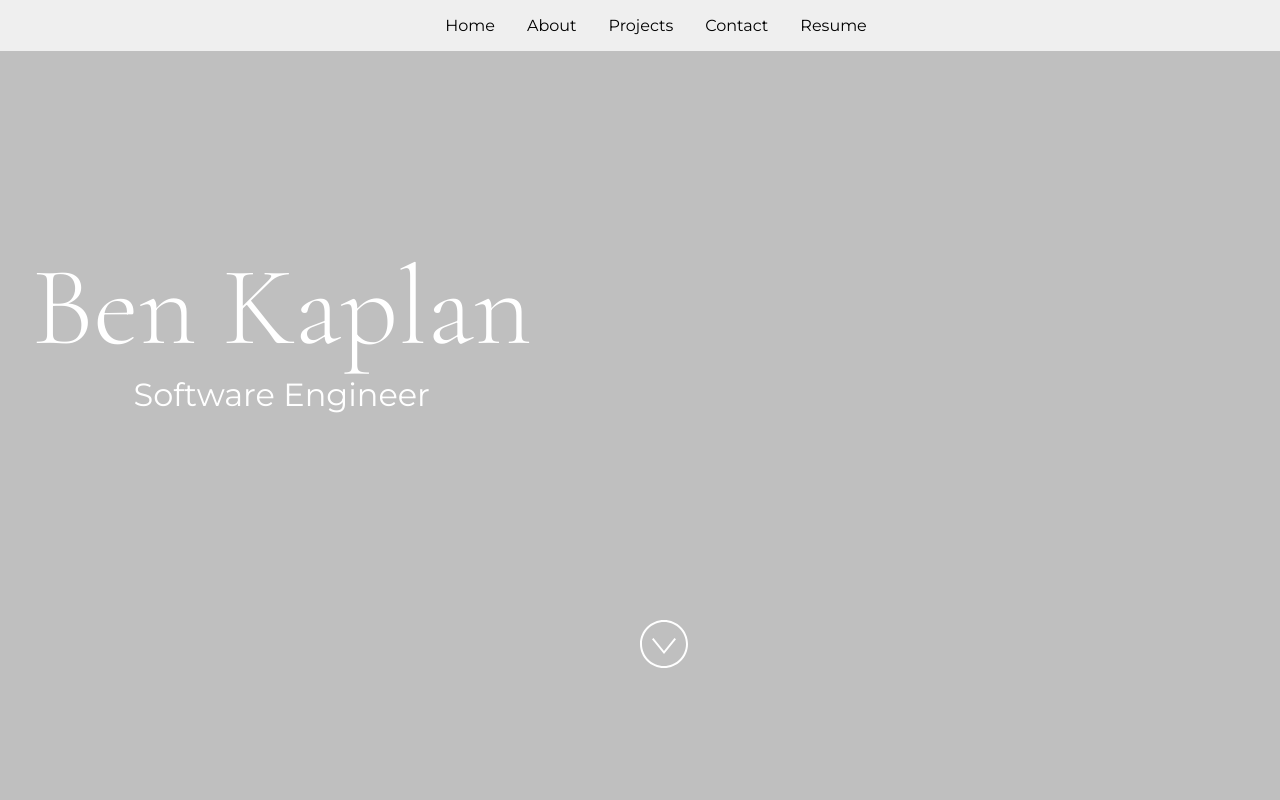
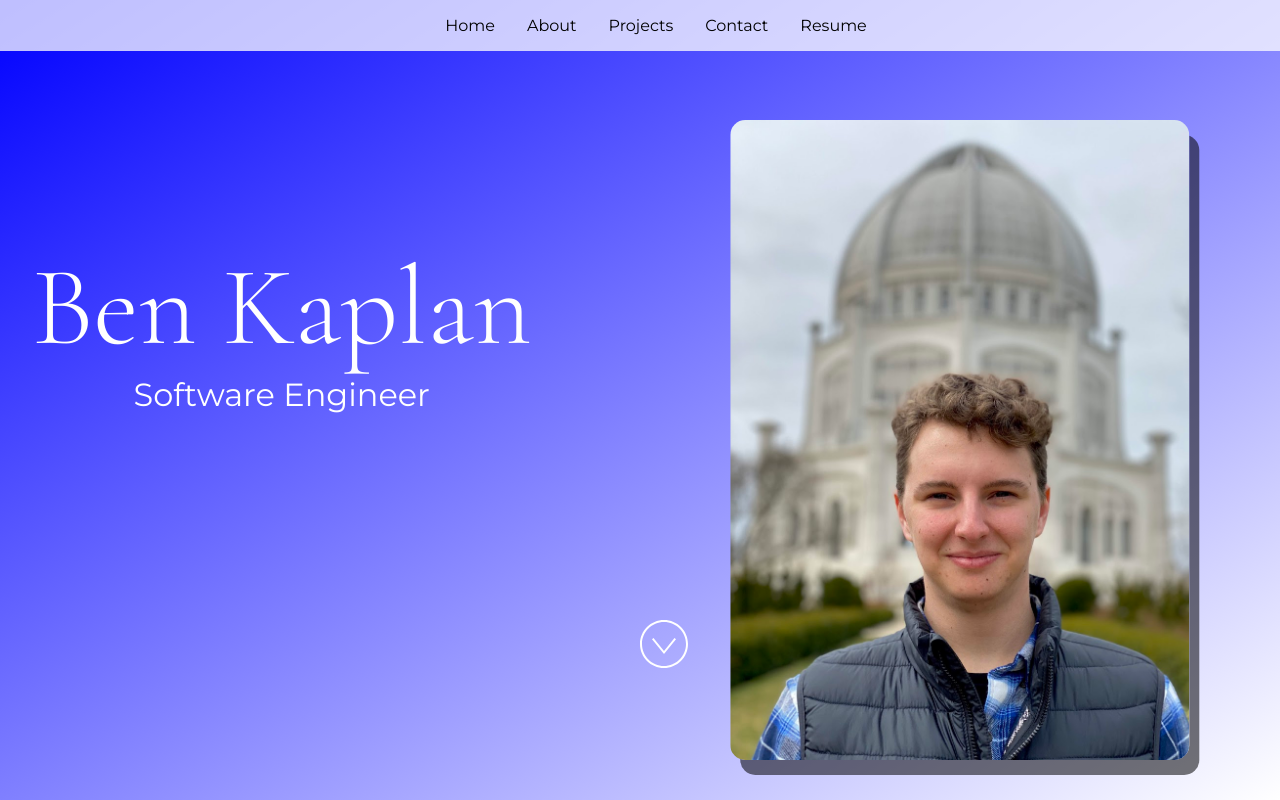
Before and after one commit to github-education-resources/codespaces-project-template-js, a React (Vite) app: page / in a window 1280 px wide. Shown: the top 800 px of the page. Built offline with nearby package versions, Linux system fonts and the light colour scheme; grey boxes are pictures that could not be loaded.

Commit message:
Pending changes exported from your codespace

```diff
--- a/src/Components/About.jsx
+++ b/src/Components/About.jsx
@@ -53,7 +53,7 @@
 const About = () => {
   return (
     <section className="light" id="about">
-      <img className="background" src={image} alt={imageAltText} />
+      <img className="about-background" src={image} alt={imageAltText} />
       <div
         style={{
           backgroundColor: "white",
--- a/src/Components/Home.jsx
+++ b/src/Components/Home.jsx
@@ -20,14 +20,14 @@
  * Need an image? Check out https://unsplash.com to download a photo you
  * freely use on your site.
  */
-import image from "../images/server-wall.jpg";
+import image from "../images/profile-image.jpeg";
 
 const imageAltText = "woman holding laptop standing by server room with glass wall";
 
 const Home = ({ name, title }) => {
   return (
     <section id="home" className="dark">
-      {/* <img className="background" src={image} alt="" /> */}
+      <img className="profile-background" src={image} alt="" />
       <div style={{ position: "absolute", top: "30%", left: "2rem" }}>
         <h1>{name}</h1>
         <h2>{title}</h2>
--- a/src/index.html
+++ b/src/index.html
@@ -4,9 +4,8 @@
     <meta charset="UTF-8" />
     <meta http-equiv="X-UA-Compatible" content="IE=edge" />
     <meta name="viewport" content="width=device-width, initial-scale=1.0" />
-    <title>Educator JS Codespaces Template</title>
+    <title>Ben Kaplan Portfolio</title>
     <link rel="stylesheet" href="styles.css" />
-
   </head>
   <body>
     <noscript>You need to enable Javascript to run this application.</noscript>
--- a/src/styles.css
+++ b/src/styles.css
@@ -34,7 +34,7 @@
   padding: 8rem 0;
 }
 
-section img.background {
+section img.about-background {
   width: 100vmax;
   height: 100%;
   z-index: -1;
@@ -45,7 +45,22 @@
   pointer-events: none;
   object-fit: cover;
 }
-
+section img.profile-background {
+  height: 80%;
+  z-index: -1;
+  position: absolute;
+  top: 15%;
+  left: 75%;
+  transform: translate(-50%, 0);
+  pointer-events: none;
+  object-fit: cover;
+  box-shadow: rgba(0, 0, 0, 0.539) 10px 15px;
+  border-radius: 15px;
+}
+#home {
+  z-index: -2;
+  background-image: linear-gradient(to bottom right, blue, white);
+}
 h1 {
   font-weight: 300;
   font-family: "Cormorant Garamond", serif;
```
Also changed, not shown: src/images/profile-image.jpeg (added), src/images/server-wall.jpg (deleted).
